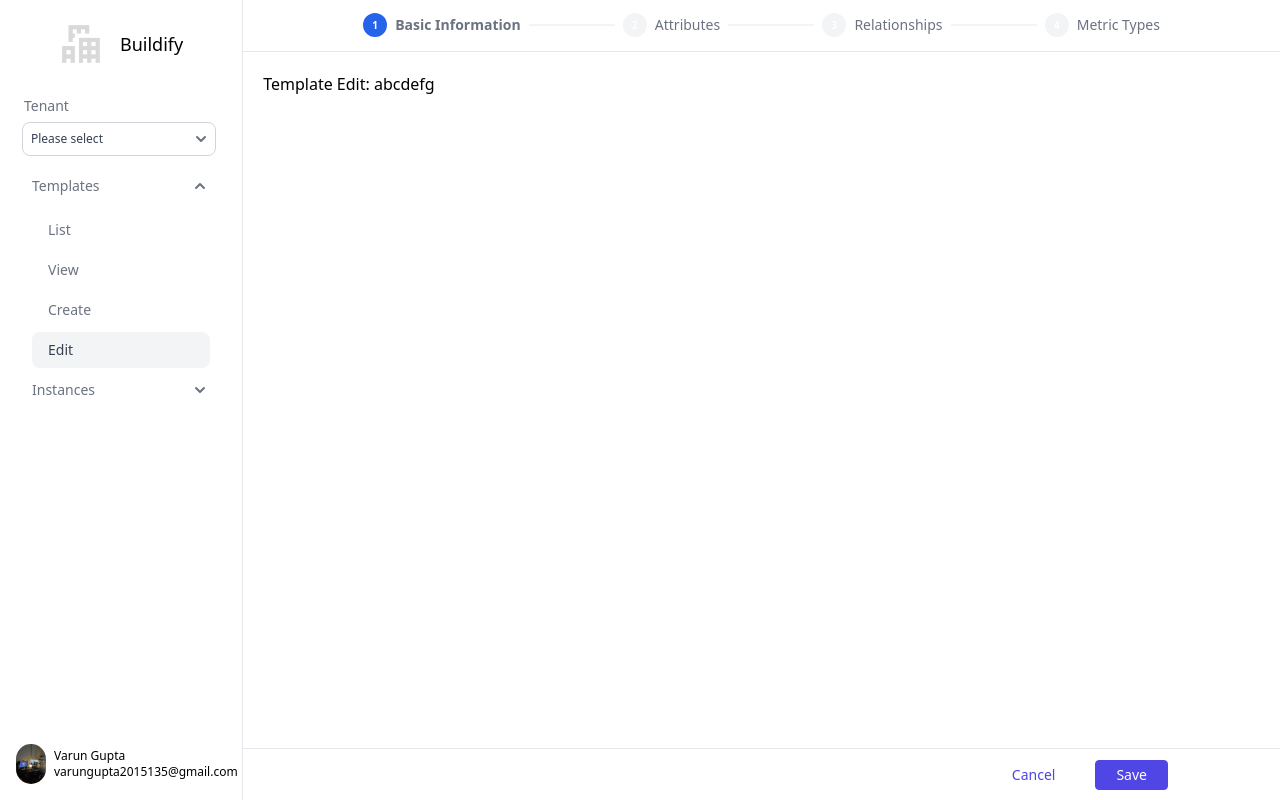
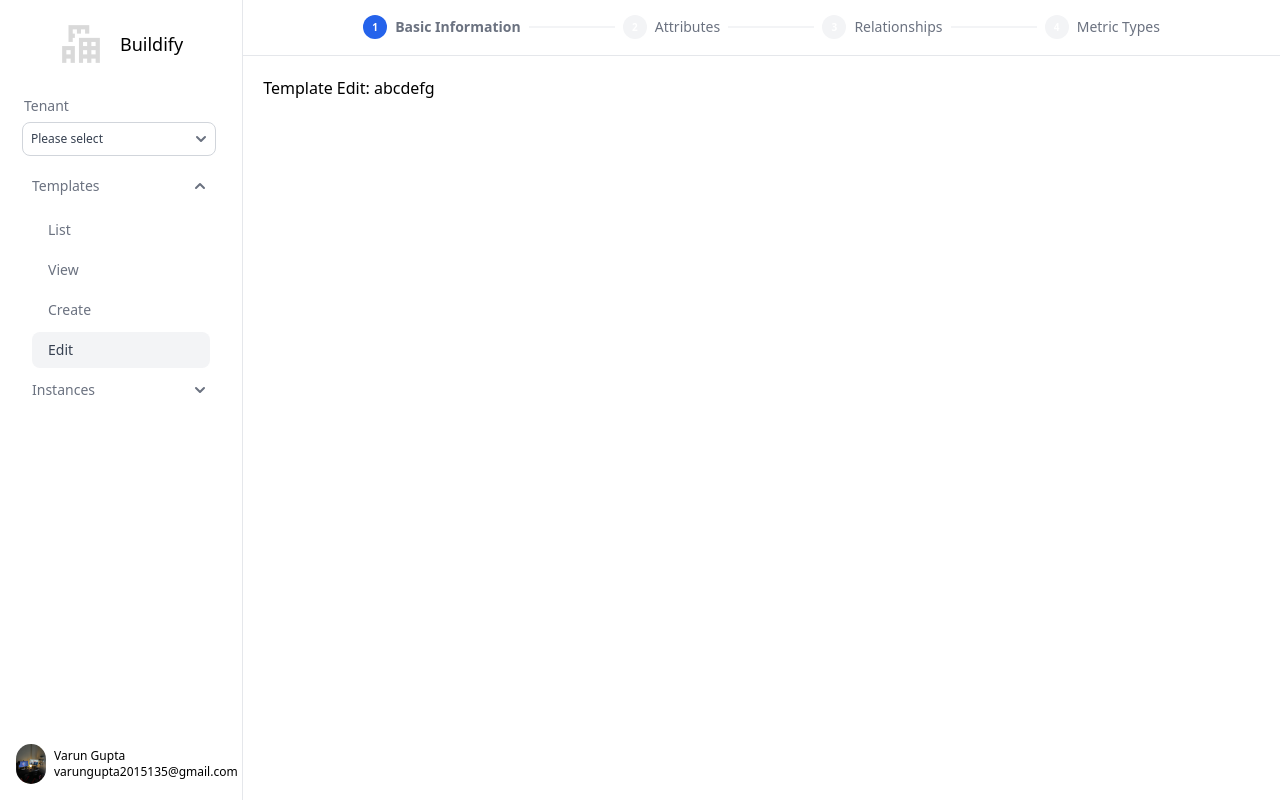
Before and after one commit to buildifyy/ui, a React (Vite) app: page /templates/edit/abcdefg in a window 1280 px wide. Built offline with nearby package versions, Linux system fonts and the light colour scheme.

Commit message:
refactored form structure

```diff
--- a/src/App.tsx
+++ b/src/App.tsx
@@ -2,7 +2,6 @@ import { useEffect, useState } from "react";
 import { Routes, Route, useLocation } from "react-router-dom";
 import {
   Content,
-  Footer,
   Sidebar,
   Stepper,
   TemplateCreate,
@@ -10,7 +9,7 @@ import {
   TemplateList,
   TemplateView,
 } from "./components";
-import { FormProvider, SubmitHandler, useForm } from "react-hook-form";
+import { FormProvider, useForm } from "react-hook-form";
 import { CreateTemplateFormData } from "./models";
 import { yupResolver } from "@hookform/resolvers/yup";
 import { schema } from "./models/form-schema";
@@ -30,12 +29,8 @@ function App() {
     mode: "all",
   });
 
-  const onSubmit: SubmitHandler<CreateTemplateFormData> = (data) =>
-    console.log("formData: ", data);
-
   return (
     <FormProvider {...methods}>
-      <form onSubmit={methods.handleSubmit(onSubmit)} className="h-full">
       <div className="flex h-full">
         <Sidebar />
         <div className="flex w-full flex-col justify-between">
@@ -60,10 +55,8 @@ function App() {
               />
             </Routes>
           </Content>
-            <Footer />
         </div>
       </div>
-      </form>
     </FormProvider>
   );
 }
--- a/src/components/Footer/Footer.tsx
+++ b/src/components/Footer/Footer.tsx
@@ -11,7 +11,7 @@ export const Footer = () => {
   }
 
   return (
-    <div className="grid h-[60px] px-28 items-center border-t grid-cols-[1fr,1fr,auto]">
+    <div className="fixed inset-x-0 bottom-0 grid h-[60px] px-28 items-center border-t grid-cols-[1fr,1fr,auto]">
       <div className="grid-item"></div>
       <div className="grid-item"></div>
       <div className="grid-item">
--- a/src/components/Template/TemplateCreate/Attributes/Attributes.tsx
+++ b/src/components/Template/TemplateCreate/Attributes/Attributes.tsx
@@ -49,7 +49,7 @@ export const Attributes = () => {
   };
 
   return (
-    <div className="flex flex-col mt-5 mx-10 border rounded py-10 px-10 items-center overflow-y-auto max-h-[40rem]">
+    <div className="flex flex-col mt-5 mx-10 border rounded py-10 px-10 items-center overflow-y-auto max-h-[35rem]">
       <div className="space-y-4 w-full">
         {attributes.length !== 0 ? (
           <div className="flex justify-between">
--- a/src/components/Template/TemplateCreate/BasicInformation/BasicInformation.tsx
+++ b/src/components/Template/TemplateCreate/BasicInformation/BasicInformation.tsx
@@ -39,7 +39,7 @@ export const BasicInformation = () => {
   }, [basicInformationNameLive, setValue]);
 
   return (
-    <div className="flex flex-col mt-5 mx-10 border rounded py-5 px-10 items-center overflow-y-auto max-h-[40rem]">
+    <div className="flex flex-col mt-5 mx-10 border rounded py-5 px-10 items-center overflow-y-auto max-h-[35rem]">
       <div className="flex items-center w-full justify-between pt-5">
         <div className="flex flex-col w-96">
           <label
--- a/src/components/Template/TemplateCreate/MetricTypes/MetricTypes.tsx
+++ b/src/components/Template/TemplateCreate/MetricTypes/MetricTypes.tsx
@@ -51,7 +51,7 @@ export const MetricTypes = () => {
   };
 
   return (
-    <div className="flex flex-col mt-5 mx-10 border rounded py-10 px-10 items-center overflow-y-auto max-h-[40rem]">
+    <div className="flex flex-col mt-5 mx-10 border rounded py-10 px-10 items-center overflow-y-auto max-h-[35rem]">
       <div className="space-y-4 w-full">
         {metricTypes.length !== 0 ? (
           <div className="flex justify-between">
--- a/src/components/Template/TemplateCreate/TemplateCreate.tsx
+++ b/src/components/Template/TemplateCreate/TemplateCreate.tsx
@@ -1,7 +1,9 @@
-import { Header } from "../..";
+import { Footer, Header } from "../..";
 import { BasicInformation } from "./BasicInformation";
 import { Attributes } from "./Attributes";
 import { MetricTypes } from "./MetricTypes";
+import { SubmitHandler, useFormContext } from "react-hook-form";
+import { CreateTemplateFormData } from "../../../models";
 
 interface TemplateCreateProps {
   readonly stepSelection:
@@ -12,6 +14,7 @@ interface TemplateCreateProps {
 }
 
 export const TemplateCreate = ({ stepSelection }: TemplateCreateProps) => {
+  const { handleSubmit } = useFormContext<CreateTemplateFormData>();
   const toRender = () => {
     switch (stepSelection) {
       case "Basic Information":
@@ -25,10 +28,16 @@ export const TemplateCreate = ({ stepSelection }: TemplateCreateProps) => {
     }
   };
 
+  const onSubmit: SubmitHandler<CreateTemplateFormData> = (data) =>
+    console.log("createTemplateFormData: ", data);
+
   return (
-    <div className="w-full">
-      <Header value={stepSelection} />
-      {toRender()}
-    </div>
+    <form onSubmit={handleSubmit(onSubmit)} className="h-full w-full">
+      <div className="w-full">
+        <Header value={stepSelection} />
+        {toRender()}
+        <Footer />
+      </div>
+    </form>
   );
 };
```
Lines whose indentation alone changed are shown as unchanged.
